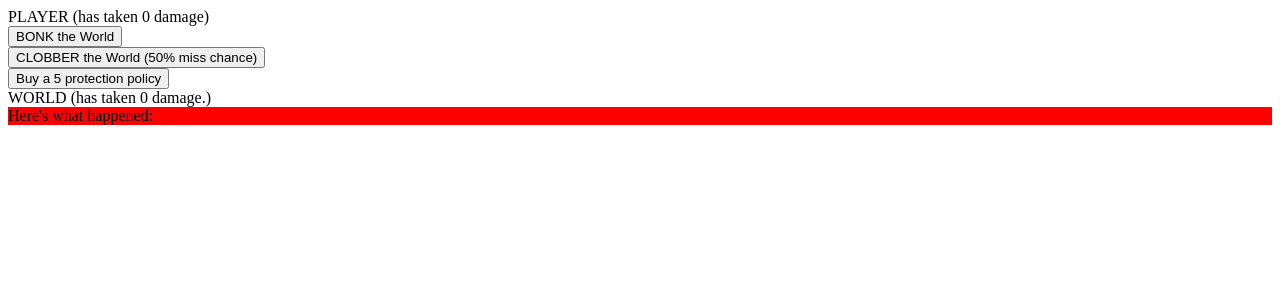
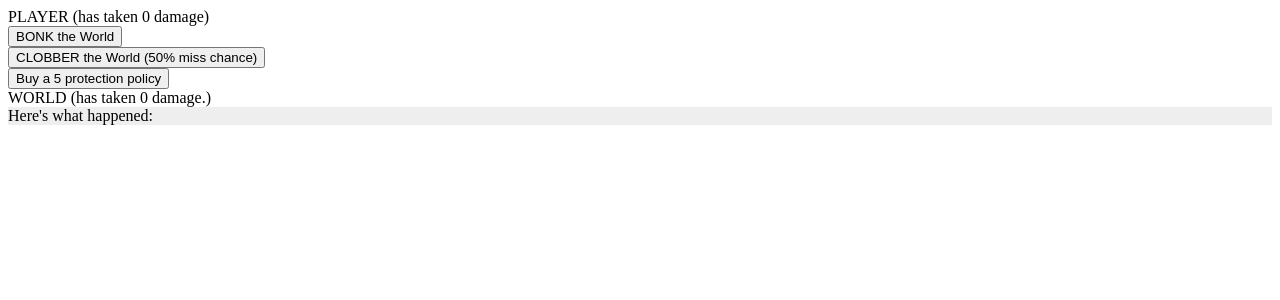
Before and after one commit to beejaymay/claim-game, a React app: page / in a window 1280 px wide. Shown: the top 300 px of the page. Built offline with nearby package versions, Linux system fonts and the light colour scheme.

Commit message:
style correction

```diff
--- a/src/feed/feed.css
+++ b/src/feed/feed.css
@@ -1,3 +1,3 @@
 .feed {
-  background-color: red;
+  background-color: #eee;
 }
```
